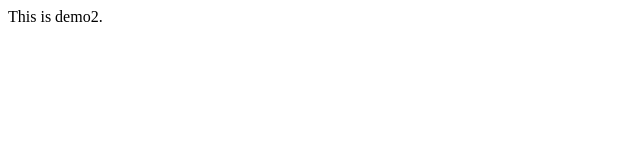
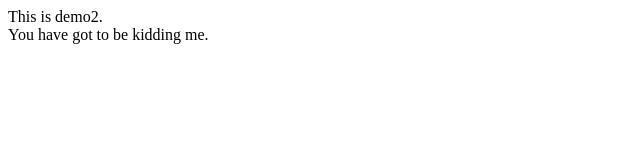
Before and after one commit to zainbad/demo2, a plain HTML site: page index.html in a window 1280 px wide. Shown: the whole page, without its empty margins (0-640 px from the left). Drawn offline with Linux system fonts and the light colour scheme.

Commit message:
Update index.html

```diff
--- a/index.html
+++ b/index.html
@@ -1 +1,2 @@
 <div>This is demo2.</div>
+<div> You have got to be kidding me.</div>
```
